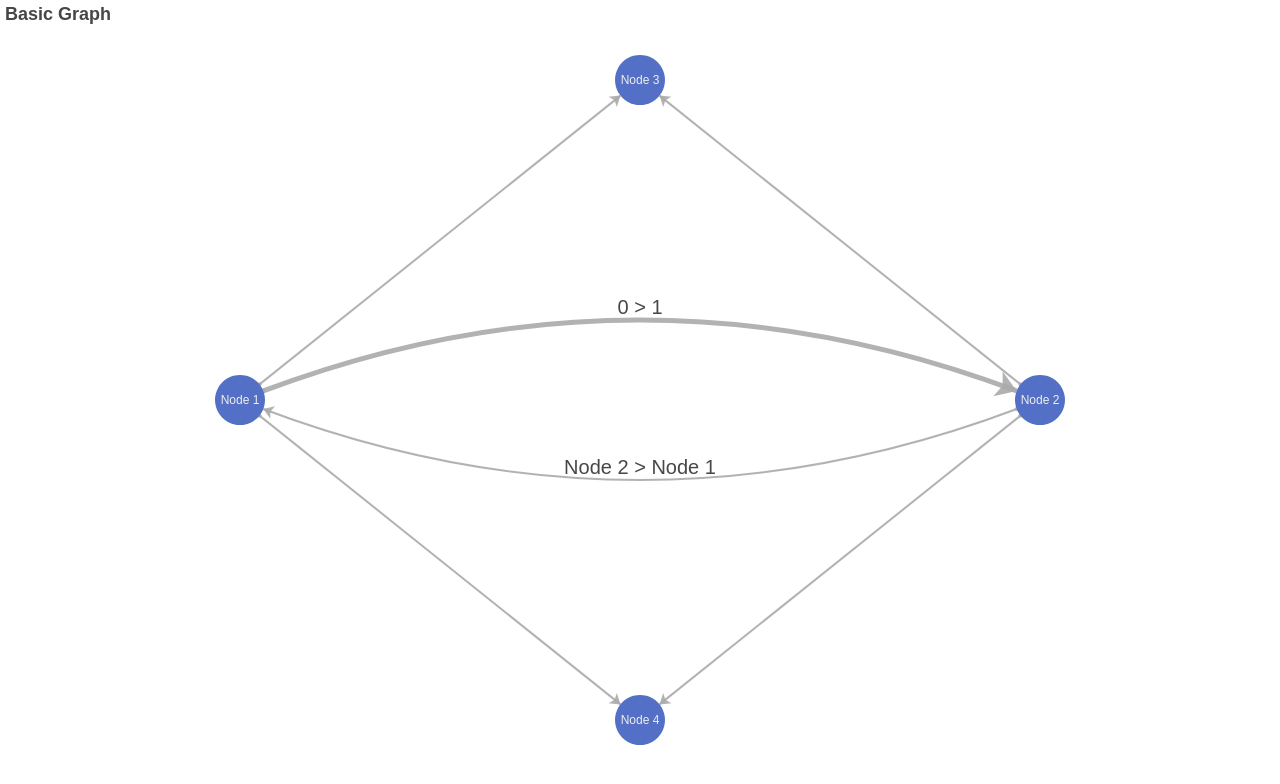
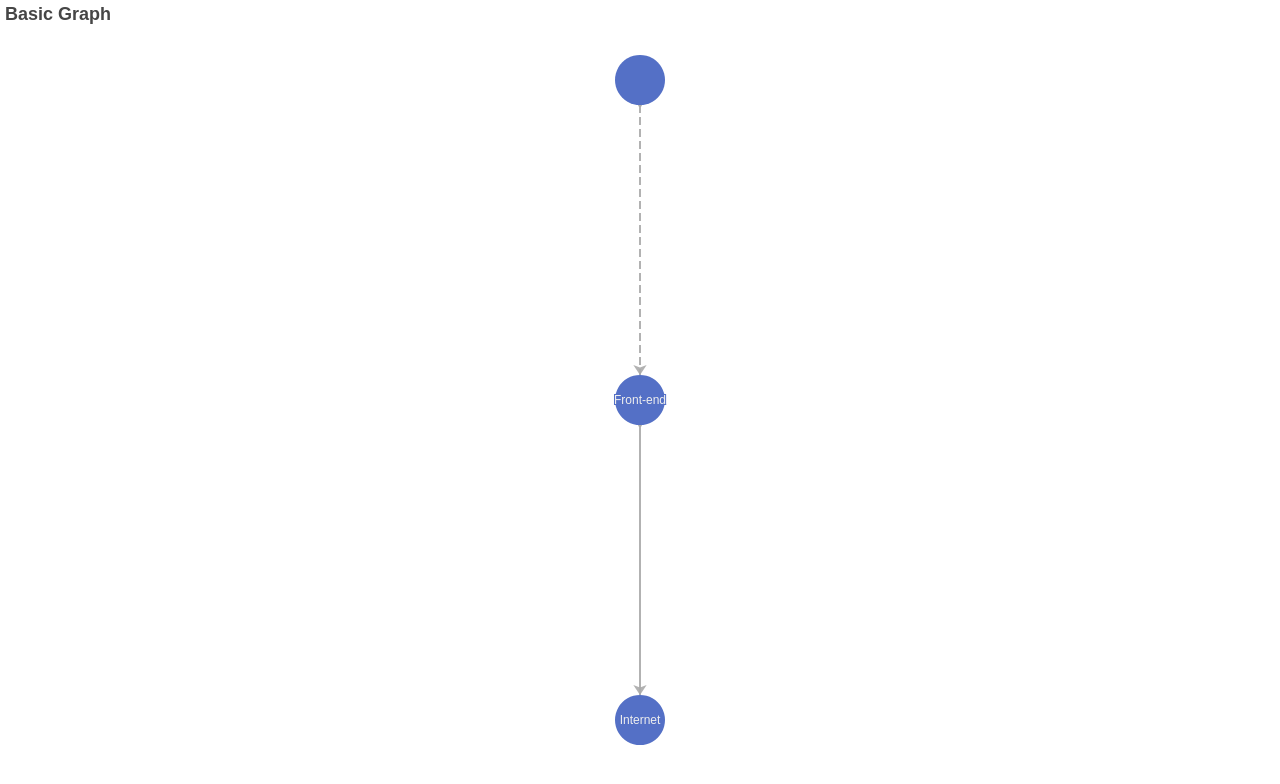
Before and after one commit to FelicityAmiao/roadmap, a Vue app: page / in a window 1280 px wide. Shown: the top 784 px of the page. Built offline with nearby package versions, Linux system fonts and the light colour scheme; the HTML template or start-up script is replaced by a standard one.

Commit message:
first node try

```diff
--- a/src/components/KnowledgeNode.vue
+++ b/src/components/KnowledgeNode.vue
@@ -37,65 +37,42 @@ const option = ref({
       },
       data: [
         {
-          name: 'Node 1',
+          name: '',
+          x: 300,
+          y: 100,
+        },
+        {
+          name: 'Front-end',
           x: 300,
           y: 300,
         },
         {
-          name: 'Node 2',
-          x: 800,
-          y: 300,
-        },
-        {
-          name: 'Node 3',
-          x: 550,
-          y: 100,
-        },
-        {
-          name: 'Node 4',
-          x: 550,
+          name: 'Internet',
+          x: 300,
           y: 500,
         },
       ],
-      // links: [],
       links: [
         {
-          source: 0,
-          target: 1,
-          symbolSize: [5, 20],
+          source: '',
+          target: 'Front-end',
           label: {
-            show: true,
+            show: false,
           },
           lineStyle: {
-            width: 5,
-            curveness: 0.2,
+            type: 'dashed',
+            curveness: 0,
           },
         },
         {
-          source: 'Node 2',
-          target: 'Node 1',
+          source: 'Front-end',
+          target: 'Internet',
           label: {
-            show: true,
+            show: false,
           },
           lineStyle: {
-            curveness: 0.2,
+            curveness: 0,
           },
-        },
-        {
-          source: 'Node 1',
-          target: 'Node 3',
-        },
-        {
-          source: 'Node 2',
-          target: 'Node 3',
-        },
-        {
-          source: 'Node 2',
-          target: 'Node 4',
-        },
-        {
-          source: 'Node 1',
-          target: 'Node 4',
         },
       ],
       lineStyle: {
```
